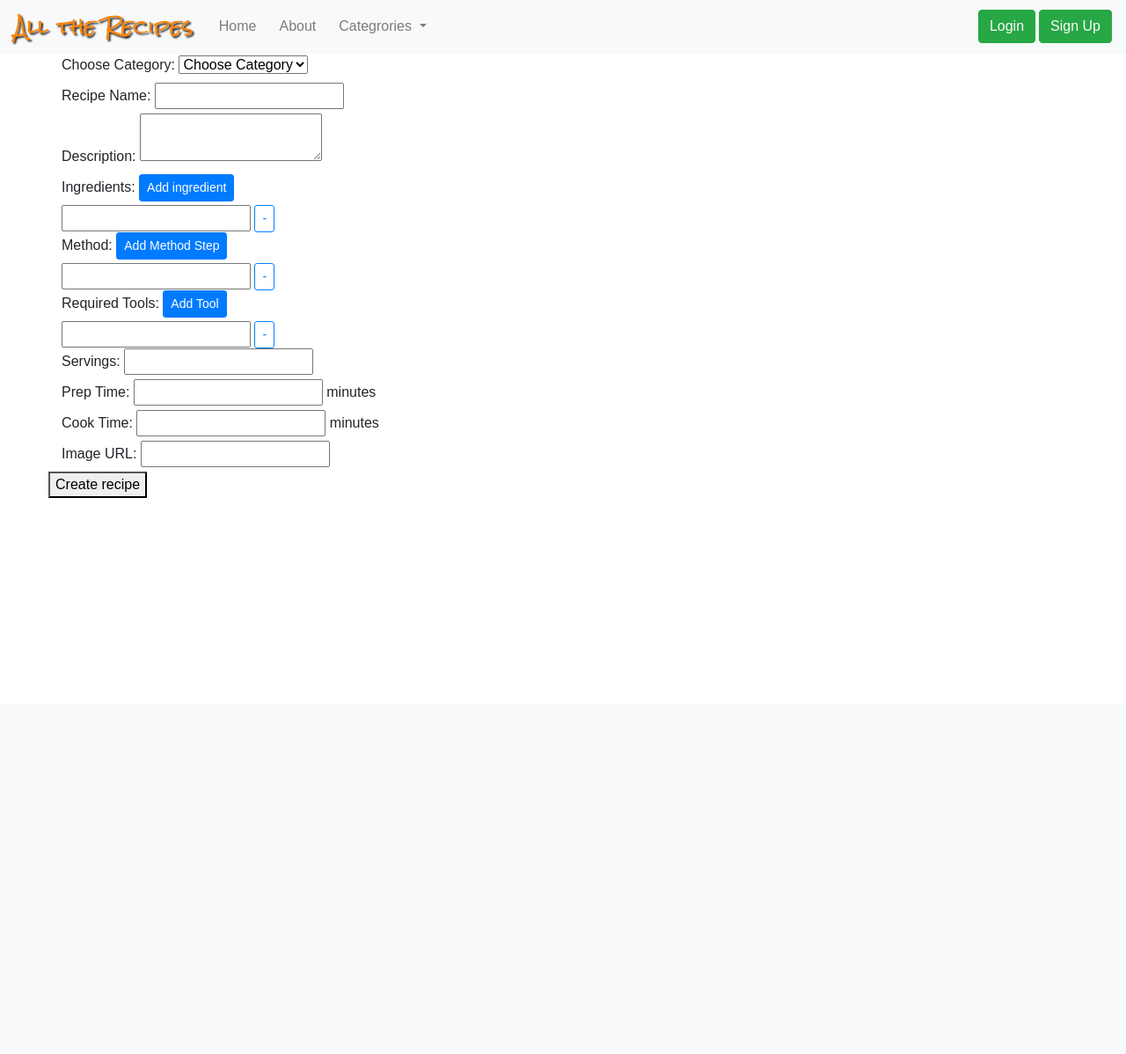
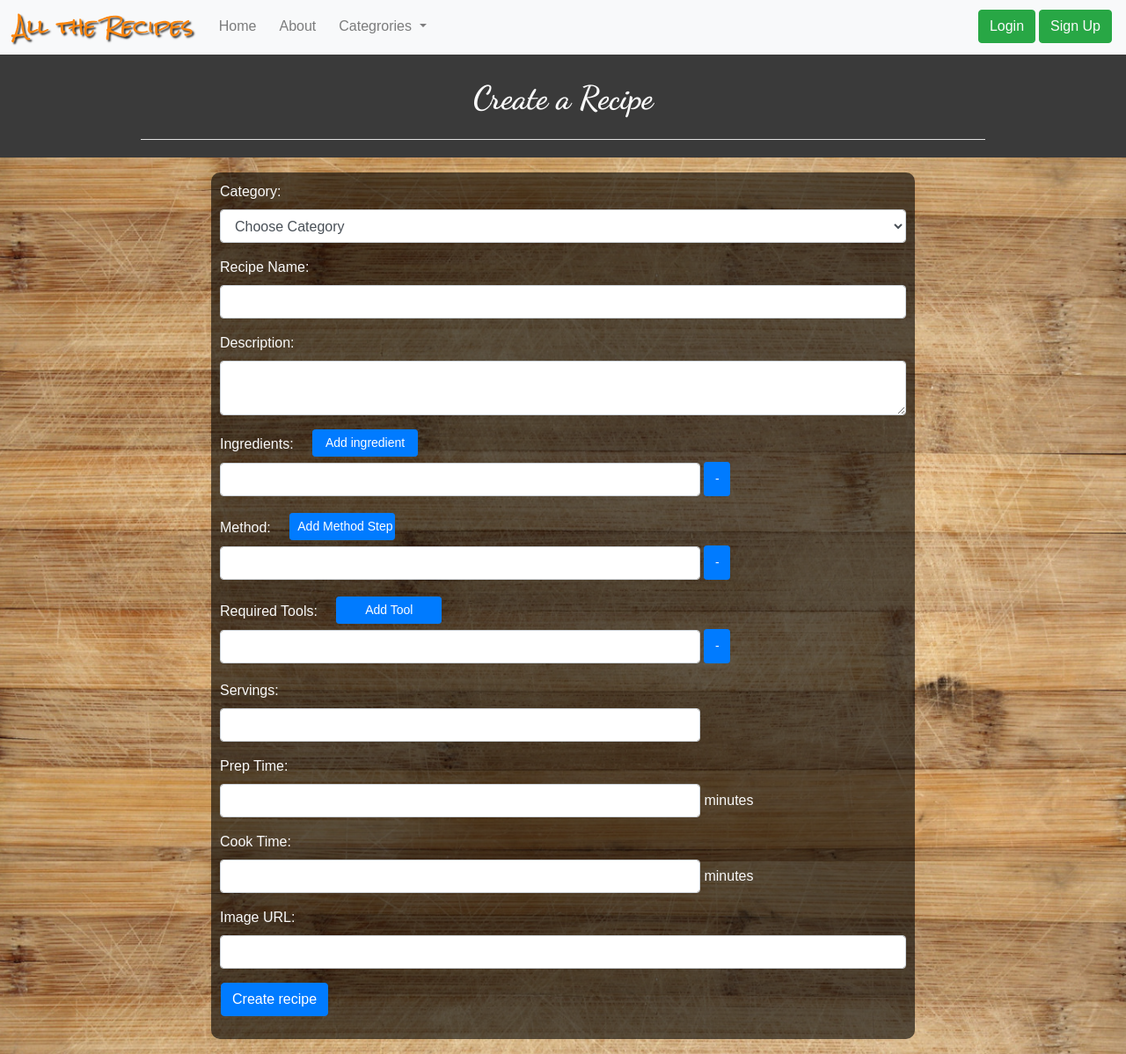
Before and after one commit to Matte-gtr/all_the_recipes, a Flask app: page /recipes/create_recipe in a window 1280 px wide. Shown: the whole page at 88% size. Before the commit the page ends 566 px from the top, so only its background shows below. Run offline with Flask 2, Linux system fonts and the light colour scheme; data that the repository does not hold is empty; some libraries are stand-ins or nearby versions; some web fonts are replaced.

Commit message:
style create_recipe.html and add background, tidy script.js file

```diff
--- a/app.py
+++ b/app.py
@@ -65,7 +65,7 @@ def text_search():
     return render_template('home_page.html', recipes=list(recipes),
                            error_message=f'No recipes match the \
                                search "{search}"', pagination=pagination,
-                           header=f"Recipes containing {search}")
+                           header=f'Recipes containing "{search}"')
 
 
 @app.context_processor
@@ -148,7 +148,8 @@ def create_recipe():
     """ opens the create recipe page with all the
     input fields to create a new recipe """
     return render_template('create_recipe.html',
-                           cats=mongo.db.categories.find())
+                           cats=mongo.db.categories.find(),
+                           header="Create a Recipe")
 
 
 @app.route("/recipes/create_recipe/post", methods=['POST'])
@@ -158,7 +159,7 @@ def insert_recipe():
     (along with the time/date the recipe was created and last edited),
     then redirects the user back to the home page """
     recipes = mongo.db.recipes
-    current_time = datetime.datetime.now().strftime('%X %x')
+    current_time = datetime.datetime.now().strftime('%x %X')
     recipes.insert_one({
         'category': request.form.get('category'),
         'recipe_name': request.form.get('recipe_name'),
@@ -248,7 +249,7 @@ def update_recipe(recipe_id):
     """ updates a recipe using recipe_id based on the information input into the
     edit_recipe page. The owner and created on fields are not updated and the
     updated_on field is automatically updated """
-    current_time = datetime.datetime.now().strftime('%X %x')
+    current_time = datetime.datetime.now().strftime('%x %X')
     mongo.db.recipes.update({'_id': ObjectId(recipe_id)},
                             {'$set': {
                                 'category': request.form.get('category'),
--- a/static/css/style.css
+++ b/static/css/style.css
@@ -213,6 +213,10 @@ body {
     box-shadow: inset 0 0 25px #28a745;
 }
 
+.card-hover:hover .card-heading {
+    text-decoration: underline;
+}
+
 .image-container {
     width: 100%;
     height: 275px;
@@ -257,6 +261,48 @@ body {
     bottom: 16px;
 }
 
+/*-----------------create/edit recipe-----------------*/
+
+.recipe-form {
+    width: 100%;
+    max-width: 800px;;
+    margin: 0 auto;
+    background-color: rgba(0,0,0,0.6);
+    padding: 10px;
+}
+
+.form-container {
+    padding: 10px;
+}
+
+.short-field {
+    display: inline-block;
+    width: 70%;
+}
+
+.add-button {
+    width: 120px;
+    margin-bottom: 4px;
+    margin-left: 17px;
+}
+
+.remove-button {
+    height: 39px;
+    margin-bottom: 3px;
+    width: 30px;
+    margin-left: 4px;
+    background-color: #007bff;
+    color: #fafafa;
+}
+
+.bg-create-recipe {
+    background: url('/static/images/background-form.png');
+    background-attachment: fixed;
+    background-repeat: no-repeat;
+    height: 100%;
+    background-size: cover;
+}
+
 /*-----------------media queries-----------------*/
 
 @media (min-width: 768px) {
@@ -268,6 +314,13 @@ body {
     }
 }
 
+@media (min-width: 819px) {
+    .recipe-form {
+        margin: 17px auto;
+        border-radius: 10px;
+    }
+}
+
 @media (min-width: 1200px) {
     #search {
     width: 80%;
--- a/static/js/script.js
+++ b/static/js/script.js
@@ -1,11 +1,8 @@
 $(document).ready(function(){
 
-    let newIngredientField = '<div><input name="ingredients" type="text" class="" /><button type="button" class="btn btn-outline-primary btn-sm remove-ingredient">-</button></div>';
-    let newMethodField = '<div><input name="method" type="text" class="" /><button type="button" class="btn btn-outline-primary btn-sm remove-method">-</button></div>';
-    let newToolField = '<div><input name="tools" type="text" class="" /><button type="button" class="btn btn-outline-primary btn-sm remove-tool">-</button></div>';
-
     $('.add-ingredient').click(function(){
-            $('#ingredient-wrapper').append(newIngredientField);
+        let newIngredientField = '<div><input name="ingredients" type="text" class="form-control short-field" /><button type="button" class="btn btn-outline-primary btn-sm remove-ingredient remove-button">-</button></div>';
+        $('#ingredient-wrapper').append(newIngredientField);
     });
 
     $('#ingredient-wrapper').on('click', '.remove-ingredient', function(){
@@ -13,7 +10,8 @@ $(document).ready(function(){
     });
 
     $('.add-method').click(function(){
-            $('#method-wrapper').append(newMethodField);
+        let newMethodField = '<div><input name="method" type="text" class="form-control short-field" /><button type="button" class="btn btn-outline-primary btn-sm remove-method remove-button">-</button></div>';
+        $('#method-wrapper').append(newMethodField);
     });
 
     $('#method-wrapper').on('click', '.remove-method', function(){
@@ -21,21 +19,12 @@ $(document).ready(function(){
     });
 
     $('.add-tool').click(function(){
-            $('#tools-wrapper').append(newToolField);
+        let newToolField = '<div><input name="tools" type="text" class="form-control short-field" /><button type="button" class="btn btn-outline-primary btn-sm remove-tool remove-button">-</button></div>';
+        $('#tools-wrapper').append(newToolField);
     });
 
     $('#tools-wrapper').on('click', '.remove-tool', function(){
         $(this).parent('div').remove();
     });
 
-    $('#search-button').click(function() {
-        if ($('#search-container').hasClass('search-hide')) {
-            $('#search-container').removeClass('search-hide').addClass('search-show');
-            document.cookie = "visible=true";
-        } else {
-            $('#search-container').addClass('search-hide').removeClass('search-show');
-            document.cookie = "visible=false";
-        };
-    });
-
 });
--- a/templates/create_recipe.html
+++ b/templates/create_recipe.html
@@ -1,88 +1,82 @@
 {% extends 'base.html' %} {% block content %}
-<div class="container">
+<div class="container-fluid dark-theme">
+<!--Header-->
     <div class="row">
-        <form action="{{ url_for('insert_recipe') }}" method="POST">
-            <div class="row">
-                <div class="col-12">
-                    <label for="category">Choose Category: </label>
-                    <select id="category" name="category" class="">
+        <div class="col-12 no-padding">
+            <h2 class="header">{{ header }}</h2>
+            <hr class="nine-width-hr">
+        </div>
+    </div>
+<!--Form-->
+    <div class="row bg-create-recipe">
+        <form action="{{ url_for('insert_recipe') }}" method="POST" class="recipe-form">
+            <div class="form-group">
+                <label for="recipe_name">Category: </label>
+                <select id="category" name="category" class="form-control">
                     <option value="" disabled selected>Choose Category</option>
                     {% for cat in cats %}
                         <option value="{{ cat.category_name }}">{{ cat.category_name.capitalize() }}</option>
                     {% endfor %}
                 </select>
             </div>
+            <div class="form-group">
+                <label for="recipe_name">Recipe Name: </label>
+                <input id="recipe_name" name="recipe_name" type="text" class="form-control" required/>
             </div>
-            <div class="row">
-                <div class="col-12">
-                    <label for="recipe_name">Recipe Name: </label>
-                    <input id="recipe_name" name="recipe_name" type="text" class="" required/>
+            <div class="form-group">
+                <label for="description">Description: </label>
+                <textarea name="description" id="description" class="form-control" required></textarea>
             </div>
-            </div>
-            <div class="row">
-                <div class="col-12">
-                    <label for="description">Description: </label>
-                    <textarea name="description" id="description"></textarea>
-                </div>
-            </div>
-            <div class="row">
-                <div class="col-12" id="ingredient-wrapper">
+            <div class="form-group">
+                <div id="ingredient-wrapper">
                     <label>Ingredients: </label>
-                    <button type="button" class="btn btn-primary btn-sm add-ingredient">Add ingredient</button>
+                    <button type="button" class="btn btn-primary btn-sm add-ingredient add-button">Add ingredient</button>
                     <div>
-                        <input name="ingredients" type="text" class="" />
-                        <button type="button" class="btn btn-outline-primary btn-sm remove-ingredient">-</button>
+                        <input name="ingredients" type="text" class="form-control short-field" />
+                        <button type="button" class="btn btn-outline-primary btn-sm remove-ingredient remove-button ml-0">-</button>
                     </div>
                 </div>
             </div>
-            <div class="row">
-                <div class="col-12" id="method-wrapper">
+            <div class="form-group">
+                <div id="method-wrapper">
                     <label>Method: </label>
-                    <button type="button" class="btn btn-primary btn-sm add-method">Add Method Step</button>
+                    <button type="button" class="btn btn-primary btn-sm add-method add-button">Add Method Step</button>
                     <div>
-                        <input name="method" type="text" class="" />
-                        <button type="button" class="btn btn-outline-primary btn-sm remove-method">-</button>
+                        <input name="method" type="text" class="form-control short-field" required/>
+                        <button type="button" class="btn btn-outline-primary btn-sm remove-method remove-button ml-0">-</button>
                     </div>
                 </div>
             </div>
-            <div class="row">
-                <div class="col-12" id="tools-wrapper">
+            <div class="form-group">
+                <div id="tools-wrapper">
                     <label>Required Tools: </label>
-                    <button type="button" class="btn btn-primary btn-sm add-tool">Add Tool</button>
+                    <button type="button" class="btn btn-primary btn-sm add-tool add-button">Add Tool</button>
                     <div>
-                        <input name="tools" type="text" class="" />
-                        <button type="button" class="btn btn-outline-primary btn-sm remove-tool">-</button>
+                        <input name="tools" type="text" class="form-control short-field" required/>
+                        <button type="button" class="btn btn-outline-primary btn-sm remove-tool remove-button ml-0">-</button>
                     </div>
                 </div>
             </div>
-            <div class="row">
-                <div class="col-12">
-                    <label for="servings">Servings: </label>
-                    <input id="servings" name="servings" type="number" class="" />
+            <div class="form-group">
+                <label for="servings" class="d-block">Servings: </label>
+                <input id="servings" name="servings" type="number" class="form-control short-field" required/>
             </div>
-            </div>
-            <div class="row">
-                <div class="col-12">
-                    <label for="preparation_time">Prep Time: </label>
-                    <input id="preparation_time" name="preparation_time" type="number" class="" step="5" />
+            <div class="form-group">
+                <label for="preparation_time" class="d-block">Prep Time: </label>
+                <input id="preparation_time" name="preparation_time" type="number" class="form-control short-field" step="5" required/>
                 <span>minutes</span>
             </div>
-            </div>
-            <div class="row">
-                <div class="col-12">
-                    <label for="cook_time">Cook Time: </label>
-                    <input id="cook_time" name="cook_time" type="number" class="" step="5" />
+            <div class="form-group">
+                <label for="cook_time" class="d-block">Cook Time: </label>
+                <input id="cook_time" name="cook_time" type="number" class="form-control short-field" step="5" required/>
                 <span>minutes</span>
             </div>
+            <div class="form-group">
+                    <label for="image_url">Image URL: </label>
+                    <input id="image_url" name="image_url" type="text" class="form-control" required/>
             </div>
-            <div class="row">
-                <div class="col-12">
-                    <label for="image_url">Image URL: </label>
-                    <input id="image_url" name="image_url" type="text" class="" />
-                </div>
-            </div>
-            <div class="row">
-                <button type="submit">Create recipe</button>
+            <div class="form-group row">
+                <button type="submit" class="btn btn-primary ml-3">Create recipe</button>
             </div>
         </form>
     </div>
--- a/templates/home_page.html
+++ b/templates/home_page.html
@@ -8,7 +8,7 @@
                 <div class="col-12 center search-background">
                     <div class="search-wrapper">
                         <form action="{{ url_for('text_search') }}" method="POST" id="search-field">
-                            <input type="text" name="search" id="search" placeholder="search recipes" class="form-control"/>
+                            <input type="text" name="search" id="search" placeholder="Search recipes by ingredient" class="form-control"/>
                             <button type="submit" class="btn btn-primary search-go"><i class="fas fa-search"></i></button>
                         </form>
                     </div>
```
Also changed, not shown: static/images/background-form.png (added). Lines whose indentation alone changed are shown as unchanged.
